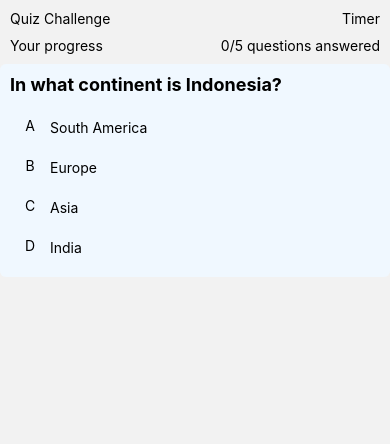
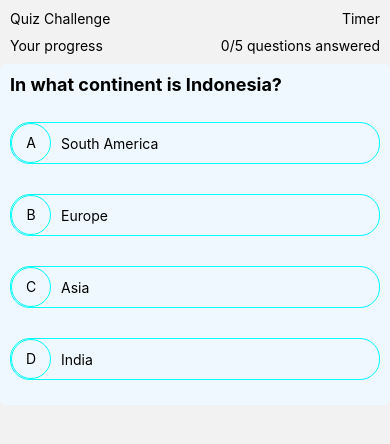
Before and after one commit to EranLavan/expo-example, a React Native app: screen /Quiz in a window 390 px wide. Shown: the top 444 px of the page. Built offline with nearby package versions, Linux system fonts and the light colour scheme.

Commit message:
modified:   screens/QuizScreen.js

```diff
--- a/screens/QuizScreen.js
+++ b/screens/QuizScreen.js
@@ -43,17 +43,28 @@ const QuizScreen = () => {
 
         <View style={{marginTop: 12}}>
           {currentQuestion?.options.map((item, i) => (
-            <View style={{flexDirection: "row", alignItems: "center"}}>
+            <View style={{
+              flexDirection: "row",
+              alignItems: "center",
+              borderWidth: 0.5,
+              borderColor: "#00FFFF",
+              marginVertical: 15,
+              borderRadius: 20
+
+            }}>
               <Text style={{
                 borderColor: "#00FFFF",
                 textAlign: "center",
+                borderWidth: 0.5,
                 width: 40,
                 height: 40,
                 borderRadius: 20,
                 padding: 10,
                 borderRadius: 20}}>{item.options}</Text>
 
-              <Text>{item.answer}</Text>
+              <Text style={{
+                marginLeft: 10
+              }}>{item.answer}</Text>
             </View>
           ))}
         </View>
```
